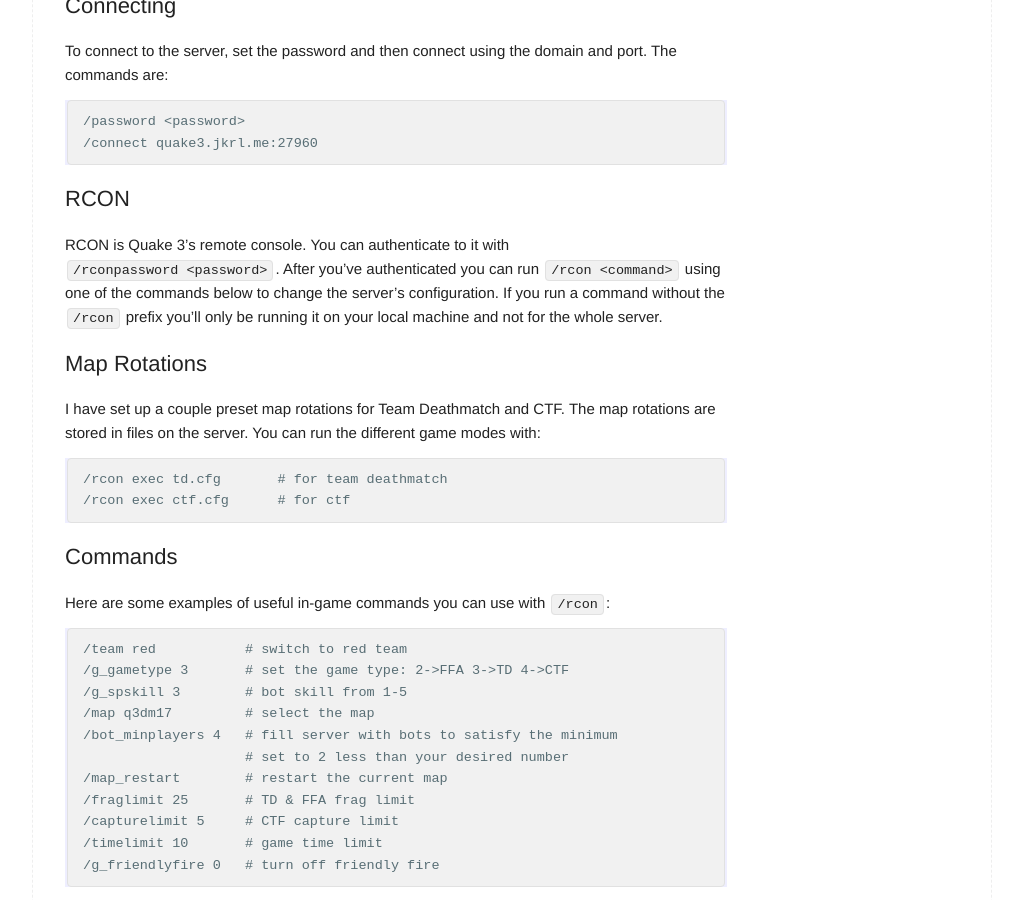
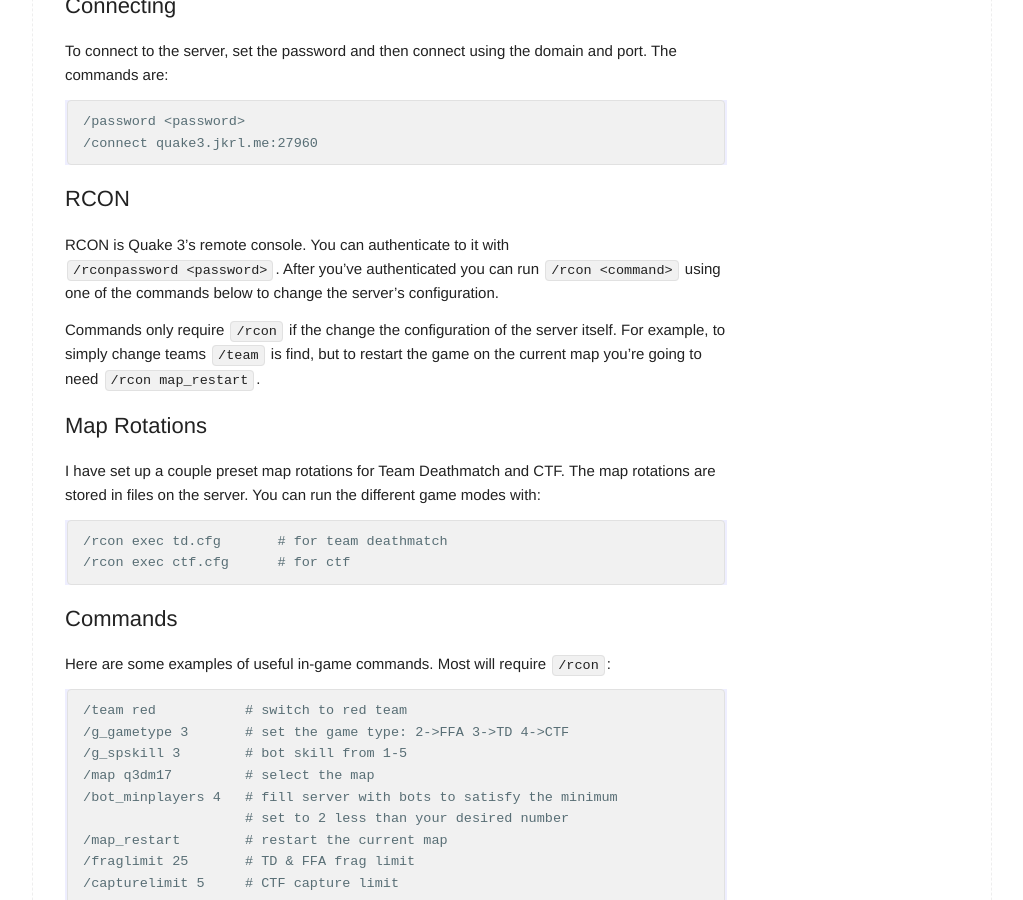
Before and after one commit to j-krl/blog, a Jekyll site: the page built from quake3.md, in a window 1280 px wide and 900 px high, scrolled down 571 px. Shown: the whole window, without its empty margins (128-1151 px from the left). Built offline with Jekyll 4.4.1, drawn with Linux system fonts in a browser that asks for light colours.

Commit message:
Clarify rcon

````diff
--- a/quake3.md
+++ b/quake3.md
@@ -32,7 +32,9 @@
 
 ## RCON
 
-RCON is Quake 3's remote console. You can authenticate to it with `/rconpassword <password>`. After you've authenticated you can run `/rcon <command>` using one of the commands below to change the server's configuration. If you run a command without the `/rcon` prefix you'll only be running it on your local machine and not for the whole server.
+RCON is Quake 3's remote console. You can authenticate to it with `/rconpassword <password>`. After you've authenticated you can run `/rcon <command>` using one of the commands below to change the server's configuration.
+
+Commands only require `/rcon` if the change the configuration of the server itself. For example, to simply change teams `/team` is find, but to restart the game on the current map you're going to need `/rcon map_restart`.
 
 ## Map Rotations
 
@@ -45,7 +47,7 @@
 
 ## Commands
 
-Here are some examples of useful in-game commands you can use with `/rcon`:
+Here are some examples of useful in-game commands. Most will require `/rcon`:
 
 ```
 /team red           # switch to red team
````
